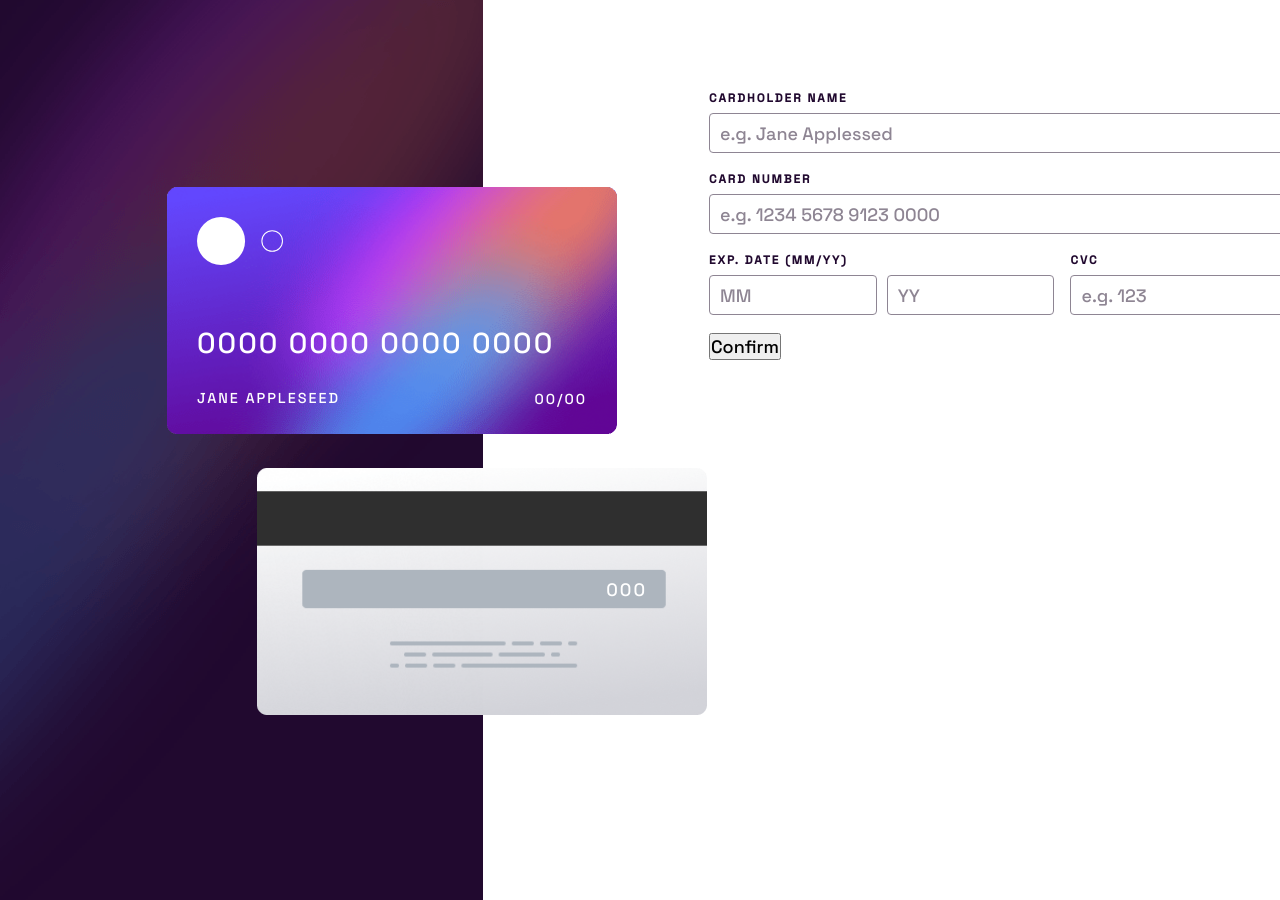
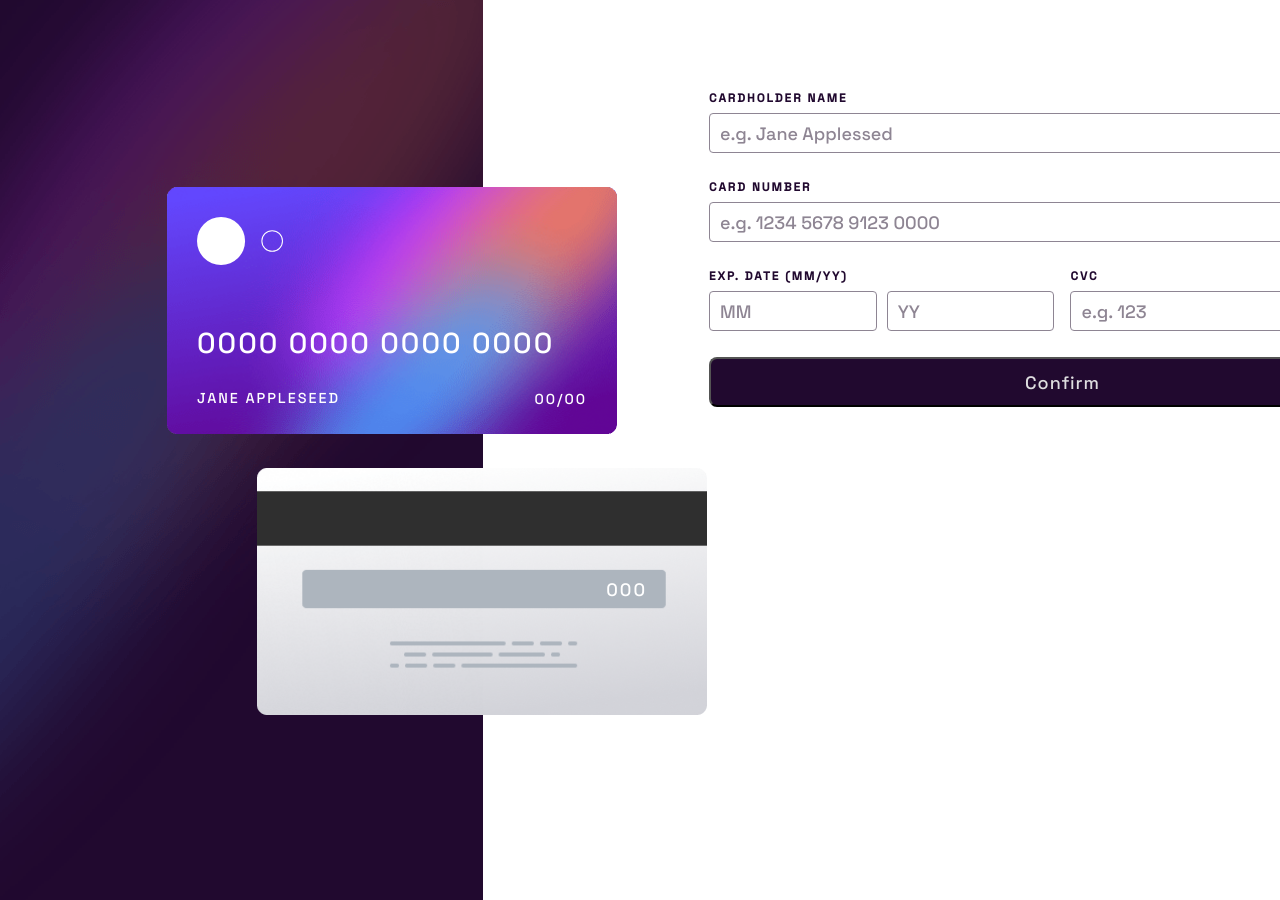
Before and after one commit to Ricuesta86/interactive-card-react, a React (Vite) app: page / in a window 1280 px wide. Shown: the top 900 px of the page. Built offline with nearby package versions, Linux system fonts and the light colour scheme.

Commit message:
Add styles error msg

```diff
--- a/src/components/Form/Form.scss
+++ b/src/components/Form/Form.scss
@@ -1,8 +1,8 @@
-@use '../../sass/variables';
+@use "../../sass/variables";
 
-.form{
+.form {
   padding: 90px 24px 45px;
-    &__label{
+  &__label {
     text-transform: uppercase;
     font-size: 0.65em;
     letter-spacing: 2px;
@@ -12,7 +12,7 @@
     color: variables.$VeryDarkViolet;
     font-weight: bold;
   }
-    &__input{
+  &__input {
     width: 100%;
     height: 40px;
     margin-bottom: 18px;
@@ -22,18 +22,36 @@
     padding-left: 10px;
     font-size: 1em;
     outline: none;
-        &::placeholder{
+    &::placeholder {
       color: variables.$DarkGrayishViolet;
     }
   }
-    &__grid{
+  &__grid {
     display: grid;
     grid-template-columns: 1fr 1fr;
-        gap: 0 16px
+    gap: 0 16px;
   }
-    &__group{
+  &__group {
     display: flex;
-        gap:10px;
+    gap: 10px;
+  }
+  &__submit {
+    background-color: variables.$VeryDarkViolet;
+    color: variables.$LightGrayishViolet;
+    width: 100%;
+    height: 50px;
+    border-radius: 8px;
+    font-size: 1em;
+    letter-spacing: 1px;
+    font-family: variables.$font;
+    &:hover {
+      cursor: pointer;
+    }
   }
 
+  &__error {
+    color: variables.$Red;
+    margin: -10px 0 18px;
+    font-size: 0.6em;
   }
+}
--- a/src/components/Form/Form.tsx
+++ b/src/components/Form/Form.tsx
@@ -259,7 +259,7 @@ const Form = ({ handleChange, handleShow, card, handleInicial }: Props) => {
                 <div className='form__error'>{error.cvc}</div>
 
             </div>
-            <button>Confirm</button>
+            <button className='form__submit'>Confirm</button>
         </form></div>
     )
 }
```
Lines whose indentation alone changed are shown as unchanged.
